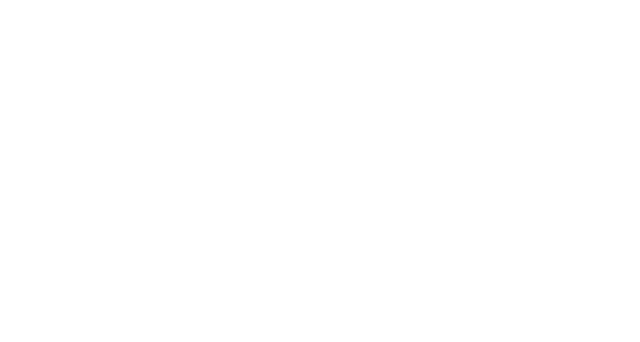
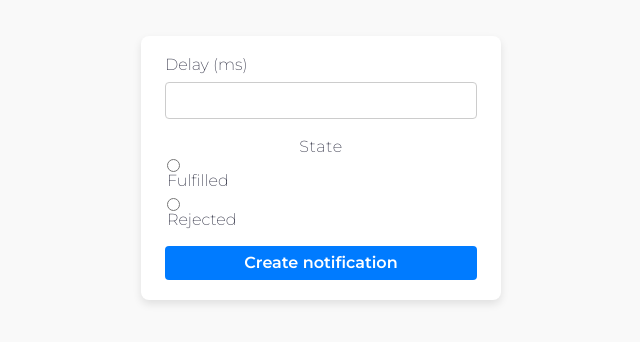
Before and after one commit to Tatyana25081974/goit-js-hw-10, a website built with Vite: page src/2-snackbar.html in a window 1280 px wide. Shown: the whole page, without its empty margins (319-959 px from the left). Built offline with nearby package versions, Linux system fonts and the light colour scheme; a script that the page names is missing.

Commit message:
add initial files

```diff
--- a/src/2-snackbar.html
+++ b/src/2-snackbar.html
@@ -15,16 +15,36 @@
     <link rel="preconnect" href="https://fonts.gstatic.com" crossorigin>
     <link href="https://fonts.googleapis.com/css2?family=Montserrat:wght@200;600&display=swap" rel="stylesheet"
         crossorigin="anonymous">
-
+        <link rel="stylesheet" href="https://cdn.jsdelivr.net/npm/izitoast/dist/css/iziToast.min.css">
     <link rel="stylesheet" href="./css/styles2.css">
 
-
-
-    <script src="./js/2-snackbar.js" type="module" defer></script>
-</head>
+    </head>
 
 <body>
+<form class="form">
+    <label>
+        Delay (ms)
+        <input type="number" name="delay" required />
+    </label>
 
+    <fieldset>
+        <legend>State</legend>
+        <label>
+            <input type="radio" name="state" value="fulfilled" required />
+            Fulfilled
+        </label>
+        <label>
+            <input type="radio" name="state" value="rejected" required />
+            Rejected
+        </label>
+    </fieldset>
+
+    <button type="submit">Create notification</button>
+</form>
+<!-- Скрипт iziToast -->
+<script src="https://cdn.jsdelivr.net/npm/izitoast/dist/js/iziToast.min.js"></script>
+<!-- Скрипт для обробки форми -->
+<script src="./js/2-snackbar.js" type="module" defer></script>
 
 </body>
 
--- a/src/css/styles2.css
+++ b/src/css/styles2.css
@@ -0,0 +1,96 @@
+body {
+    font-family: Montserrat, sans-serif;
+    background-color: #f9f9f9;
+    color:#2e2f42 ;
+    text-align: center;
+    padding: 36px 156px;
+    display: flex;
+    flex-direction: column;
+    align-items: center;
+    justify-content: center;
+    height: 100%;
+    margin: 0;
+}
+
+form {
+    display: flex;
+    flex-direction: column;
+    gap: 16px;
+    background: #fff;
+    padding: 20px 24px;
+    border-radius: 8px;
+    box-shadow: 0 4px 8px rgba(0, 0, 0, 0.1);
+    width: 360px;
+}
+
+label {
+    display: flex;
+    flex-direction: column;
+    align-items: flex-start;
+    font-weight: 400;
+    color: #2e2f42;
+}
+
+input[type="number"] {
+    margin-top: 8px;
+    width: 100%;
+    padding: 8px 16px;
+    font-size: 16px;
+    border: 1px solid #ccc;
+    border-radius: 4px;
+    outline: none;
+    transition: border-color 0.3s ease, box-shadow 0.3s ease;
+}
+
+input[type="number"]:focus {
+    border-color: #007bff;
+    box-shadow: 0 4px 8px rgba(0, 123, 255, 0.2);
+}
+
+fieldset {
+    border: none;
+    padding: 0;
+    display: flex;
+    flex-direction: column;
+    gap: 8px;
+}
+
+legend {
+    font-weight: 400;
+    font-size: 16px;
+    line-height: 1.5;
+    letter-spacing: 0.04em;
+    color: #2e2f42;
+}
+
+label input[type="radio"] {
+    margin-right: 8px;
+    accent-color: #007bff;
+}
+
+button[type="submit"] {
+    background-color: #007bff;
+    color: white;
+    font-size: 16px;
+    font-weight: bold;
+    padding: 8px 16px;
+    border: none;
+    border-radius: 4px;
+    cursor: pointer;
+    transition: background-color 0.3s ease, transform 0.2s ease;
+}
+
+button[type="submit"]:hover {
+    background-color: #0056b3;
+    transform: scale(1.05);
+}
+
+button[type="submit"]:active {
+    transform: scale(1);
+}
+
+button[type="submit"]:disabled {
+    background-color: #ccc;
+    cursor: not-allowed;
+    opacity: 0.6;
+}
--- a/src/js/2-snackbar.js
+++ b/src/js/2-snackbar.js
@@ -0,0 +1,43 @@
+// Імпортуємо iziToast Описаний у документації
+import iziToast from "izitoast";
+// Додатковий імпорт стилів
+import "izitoast/dist/css/iziToast.min.css";
+
+document.querySelector('.form').addEventListener('submit', (event) => {
+  event.preventDefault(); // Зупиняємо стандартну поведінку форми
+
+  // Отримуємо значення з форми
+  const form = event.target;
+  const delay = Number(form.delay.value); // Значення затримки в мілісекундах
+  const state = form.state.value; // Стан промісу (fulfilled або rejected)
+
+  // Створюємо проміс
+  const promise = new Promise((resolve, reject) => {
+    setTimeout(() => {
+      if (state === 'fulfilled') {
+        resolve(delay); // Виконується успішно
+      } else {
+        reject(delay); // Відхиляється
+      }
+    }, delay);
+  });
+
+  // Обробляємо результат промісу
+  promise
+    .then((delay) => {
+      iziToast.success({
+        title: '✅ Success',
+        message: `Fulfilled promise in ${delay}ms`,
+        position: 'topRight',
+        timeout: 5000,
+      });
+    })
+    .catch((delay) => {
+      iziToast.error({
+        title: '❌ Error',
+        message: `Rejected promise in ${delay}ms`,
+        position: 'topRight',
+        timeout: 5000,
+      });
+    });
+});
```
Also changed, not shown: src/1-timer.html (+0 -4 lines).
